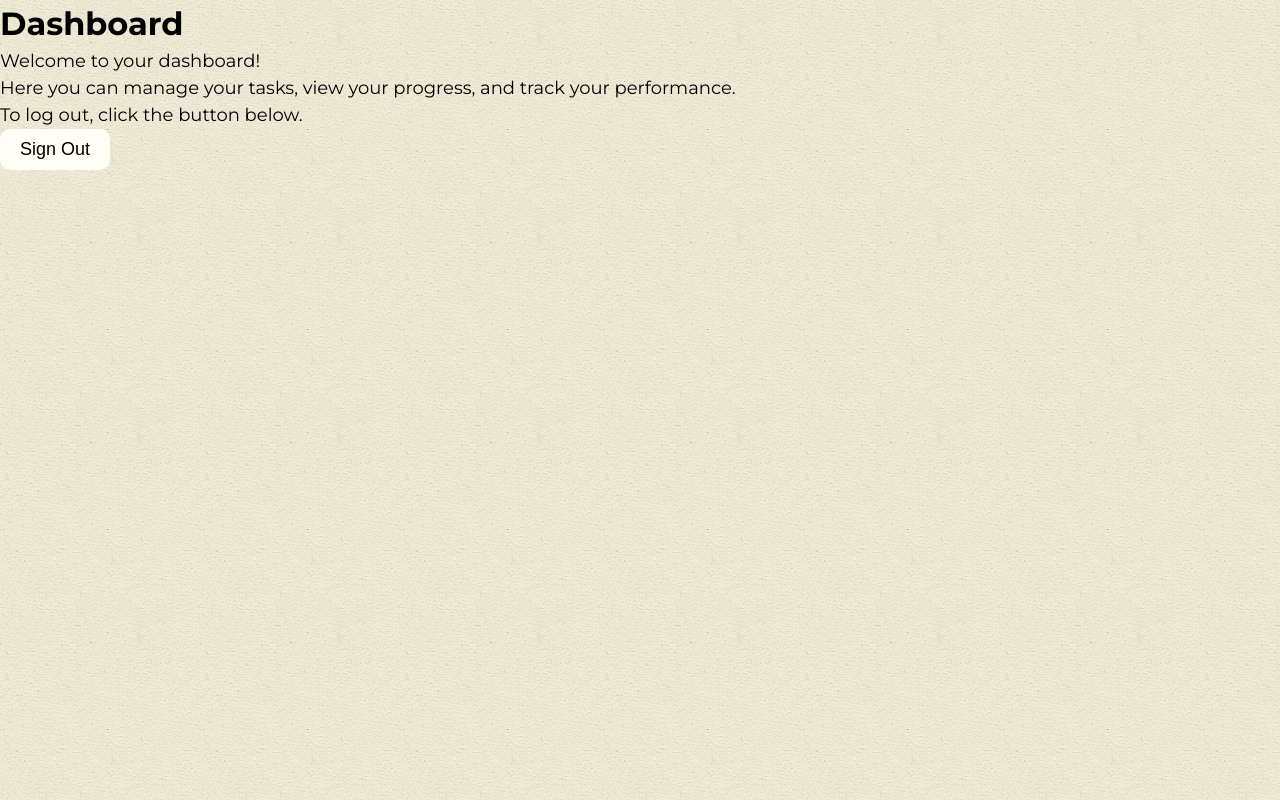
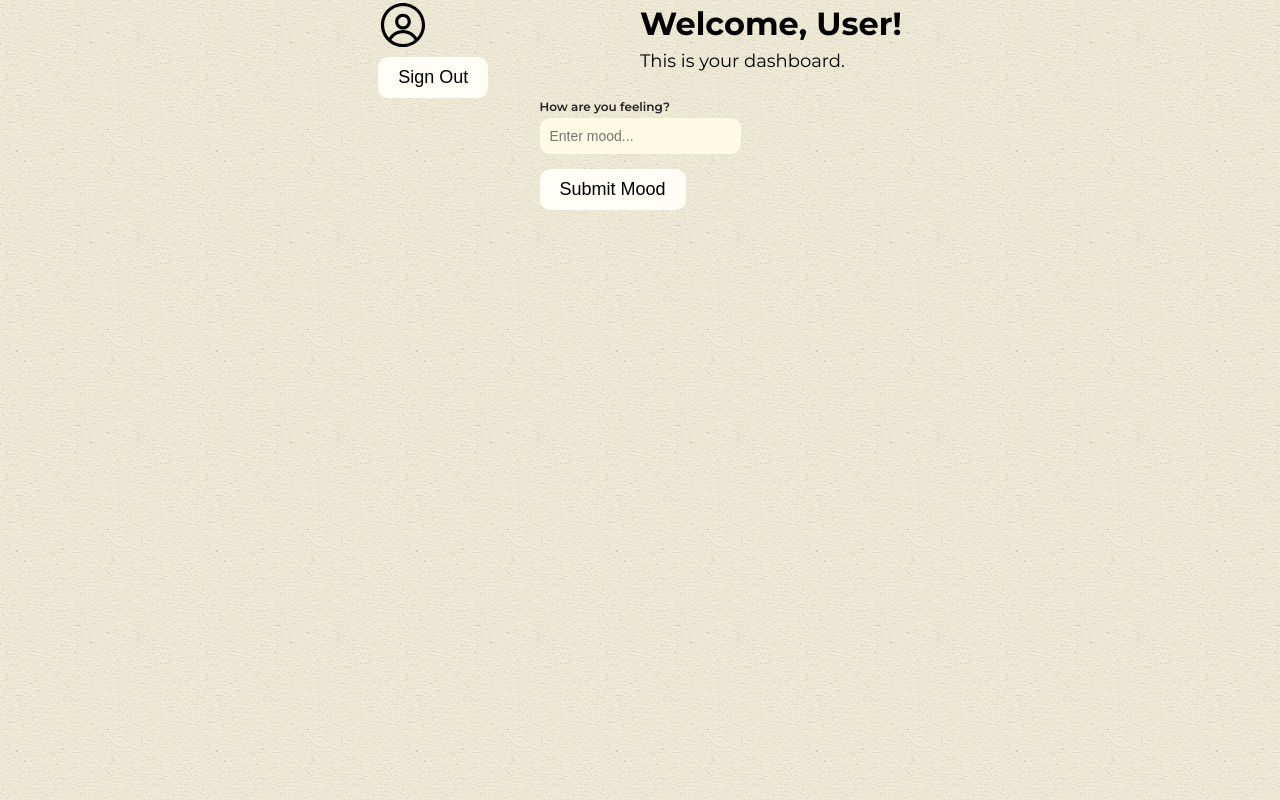
Before and after one commit to VictoryOseiwe/mood2music-client, a React (Vite) app: page /dashboard in a window 1280 px wide. Built offline with nearby package versions, Linux system fonts and the light colour scheme; sample sign-in values are in the browser's storage.

Commit message:
Still working on dashboard

```diff
--- a/src/UI/dashboard/Dashboard.css
+++ b/src/UI/dashboard/Dashboard.css
@@ -0,0 +1,10 @@
+.dashboard-container {
+  display: flex;
+  flex-direction: column;
+  align-items: center;
+}
+
+.top-container {
+  display: grid;
+  grid-template-columns: repeat(2, 1fr);
+}
--- a/src/UI/dashboard/Dashboard.jsx
+++ b/src/UI/dashboard/Dashboard.jsx
@@ -2,8 +2,15 @@ import { useNavigate } from "react-router-dom";
 import Button from "../../component/Button";
 import { useAuth } from "../../utils/AuthContext";
 import "./Dashboard.css";
+import { Avatar } from "../../component/Icons";
+import Input from "../../component/input/Input";
+import { useState } from "react";
+import toast from "react-hot-toast";
+import axios from "axios";
 
 export default function Dashboard() {
+  const [mood, setMood] = useState("");
+  const [playlist, setPlaylist] = useState();
   const { logout } = useAuth();
   const navigate = useNavigate();
 
@@ -12,17 +19,72 @@ export default function Dashboard() {
     navigate("/");
   };
 
+  const handleSubmit = async (e) => {
+    e.preventDefault();
+
+    try {
+      const token = localStorage.getItem("user");
+      console.log(token);
+
+      if (!token) {
+        toast.error("Not authorized. Please sign in");
+        navigate("/signin");
+        return;
+      }
+      if (!mood) {
+        toast.error("Please enter your mood");
+        return;
+      }
+
+      const response = await axios.post(
+        "http://localhost:3000/mood/addmood",
+        { mood },
+        {
+          headers: {
+            Authorization: `Bearer ${token}`,
+          },
+        }
+      );
+
+      toast.success(response.data?.message);
+      setPlaylist(response.data.playlist);
+      setMood("");
+    } catch (error) {
+      console.error(error);
+      toast.error(error?.response?.data?.error || "Cannot post mood");
+    }
+  };
+
   return (
     <>
-      <div>
-        <h1>Dashboard</h1>
-        <p>Welcome to your dashboard!</p>
-        <p>
-          Here you can manage your tasks, view your progress, and track your
-          performance.
-        </p>
-        <p>To log out, click the button below.</p>
-        <Button onClick={handleLogOut}>Sign Out</Button>
+      <div className="dashboard-container">
+        <div className="top-container">
+          <div>
+            {/* <img src={<Avatar size={35} />} alt="user profile image" /> */}
+            <Avatar size={50} />
+            <Button onClick={handleLogOut}>Sign Out</Button>
+          </div>
+          <div>
+            <h1>Welcome, User!</h1>
+            <p>This is your dashboard.</p>
+          </div>
+        </div>
+        <div>
+          {/* Add your dashboard content here */}
+          <form onSubmit={handleSubmit}>
+            <Input
+              name="mood"
+              value={mood}
+              Label={"How are you feeling?"}
+              htmlFor={"mood"}
+              type="text"
+              placeholder="Enter mood..."
+              onChange={(e) => setMood(e.target.value)}
+            />
+            <Button type="submit">Submit Mood</Button>
+          </form>
+          <div>{playlist}</div>
+        </div>
       </div>
     </>
   );
--- a/src/component/Icons.jsx
+++ b/src/component/Icons.jsx
@@ -5,6 +5,7 @@ import { FaXTwitter } from "react-icons/fa6";
 import { FaLinkedin } from "react-icons/fa";
 import { FaYoutube } from "react-icons/fa";
 import { FaGithub } from "react-icons/fa";
+import { RxAvatar } from "react-icons/rx";
 
 export const UpRightArrow = FiArrowUpRight;
 export const Menu = RiMenuFill;
@@ -13,3 +14,4 @@ export const X = FaXTwitter;
 export const LinkedIn = FaLinkedin;
 export const Youtube = FaYoutube;
 export const GitHub = FaGithub;
+export const Avatar = RxAvatar;
--- a/src/utils/AuthContext.jsx
+++ b/src/utils/AuthContext.jsx
@@ -17,7 +17,7 @@ export const AuthProvider = ({ children }) => {
   };
 
   useEffect(() => {
-    const storedUser = localStorage.getItem("user");
+    const storedUser = localStorage.getItem("user" || response.data.token);
     if (storedUser) {
       setUser(JSON.parse(storedUser));
     } else {
```
